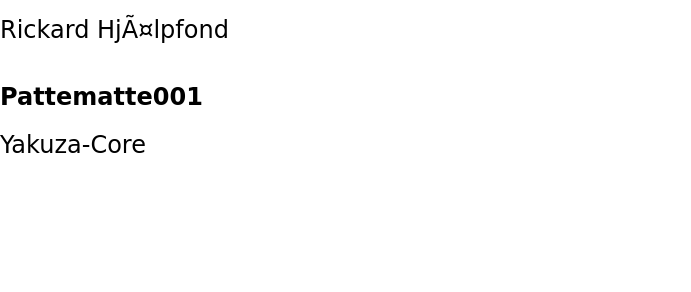
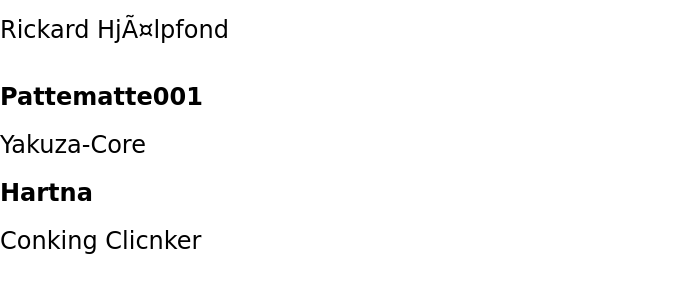
Before and after one commit to InterdimensionalMeatballCorpAB/IDMCAB, a plain HTML site: page index.html in a window 1280 px wide. Shown: the part 170-462 px from the top of the page, without its empty margins (0-691 px from the left). Drawn offline with Linux system fonts and the light colour scheme.

Commit message:
Update index.html to add conking clinker

```diff
--- a/index.html
+++ b/index.html
@@ -50,6 +50,8 @@
         <dt><a href="https://jontiii.github.io/rickard.hjalpfond.io/"> Rickard Hjälpfond</a></dt> <br>
             <h2>Pattematte001</h2>
         <dt id="YUL"><a href="https://interdimensionalmeatballcorpab.github.io/Yakuza-core/">Yakuza-Core</a></dt>
+            <h2>Hartna</h2>
+        <dt id="YUL"><a href="https://hartna.github.io/ConkingClicnker/">Conking Clicnker</a></dt>
     </ul>
     <script>
 
```
